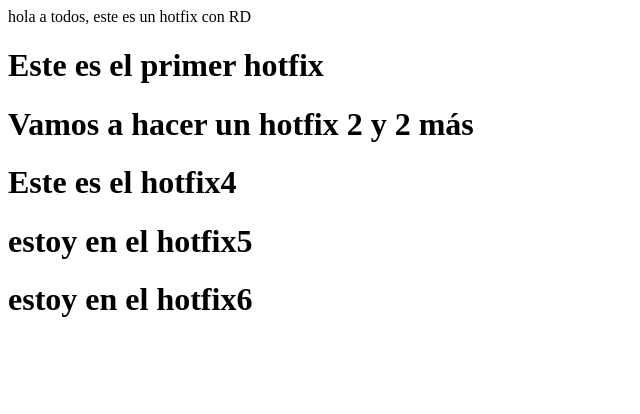
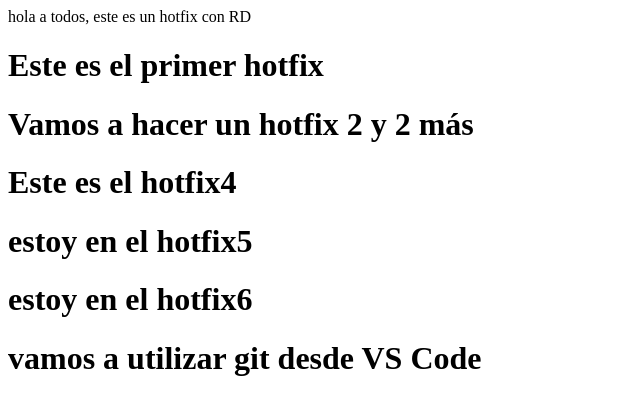
Before and after one commit to alejandrovillaseca/invie-github, a plain HTML site: page index.html in a window 1280 px wide. Shown: the whole page, without its empty margins (0-640 px from the left). Drawn offline with Linux system fonts and the light colour scheme.

Commit message:
Commit desde VSC

```diff
--- a/index.html
+++ b/index.html
@@ -10,4 +10,5 @@
     <h1>Este es el hotfix4</h1>
     <h1>estoy en el hotfix5</h1>
     <h1>estoy en el hotfix6</h1>
+    <h1>vamos a utilizar git desde VS Code</h1>
 </html>
```
Also changed, not shown: nuevo-archivo-desktop.txt (added).
